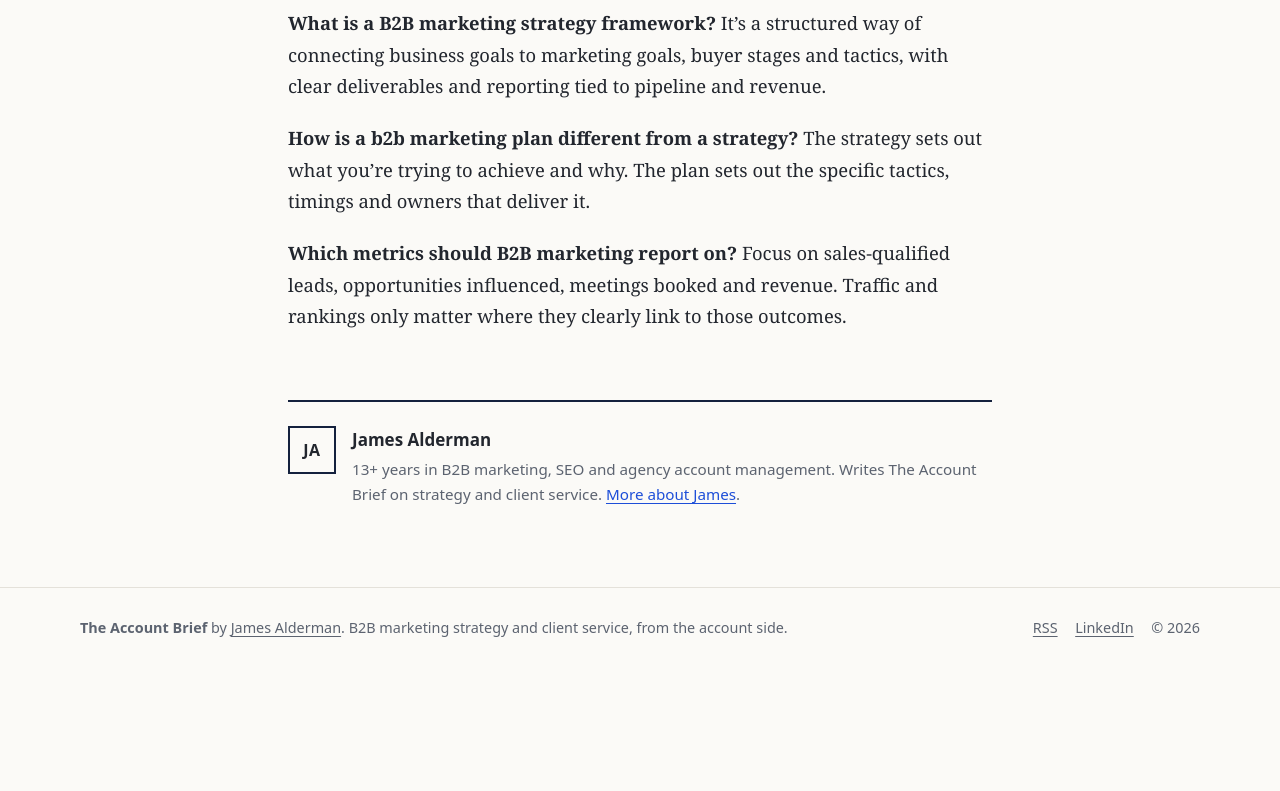
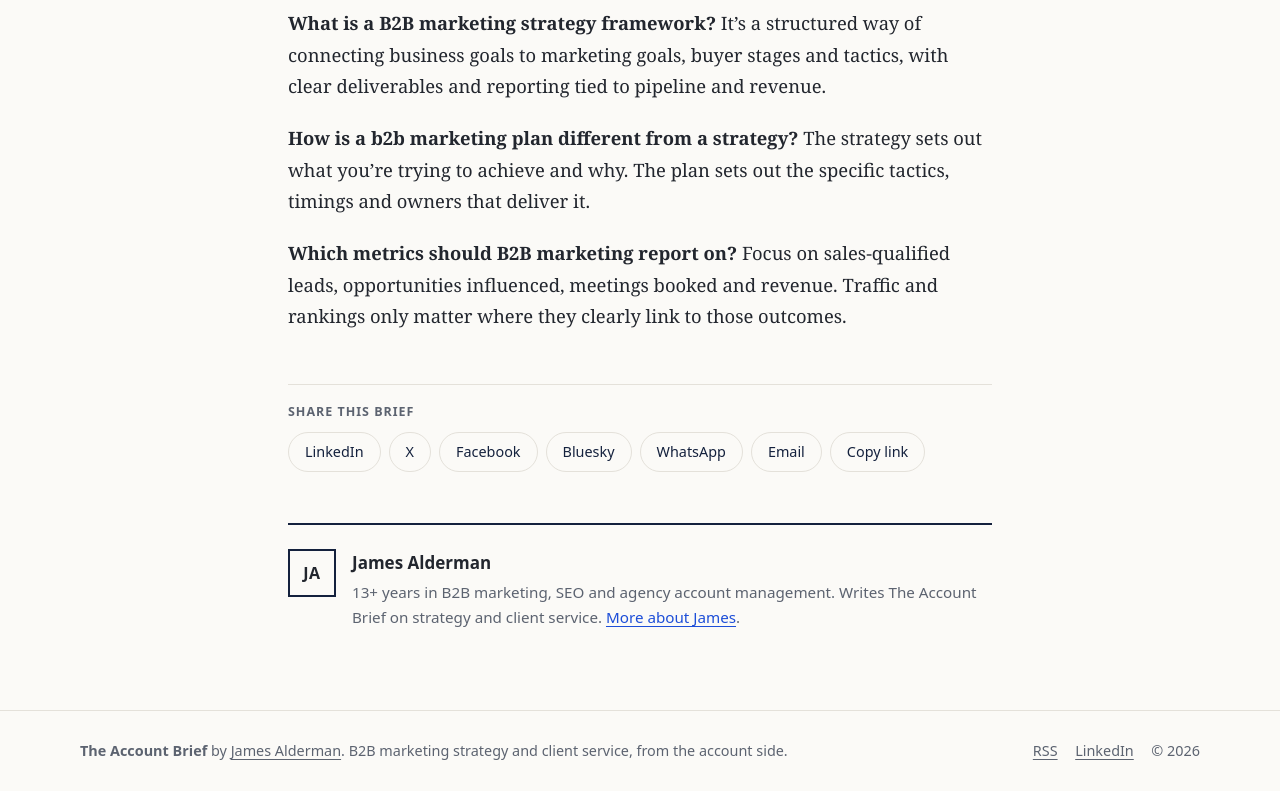
Before and after one commit to JAldo1980/theaccountbrief, an Astro site: page /b2b-marketing-strategy-framework in a window 1280 px wide. Shown: the part 5380-6171 px from the top of the page. Before the commit the page ends 6048 px from the top, so only its background shows below. Built offline with nearby package versions, Linux system fonts and the light colour scheme; Astro itself is replaced by a stand-in of ours.

Commit message:
Add share buttons to posts (LinkedIn, X, Facebook, Bluesky, WhatsApp, email, copy link)
Co-Authored-By: Claude Opus 5.5 <noreply@anthropic.com>
Claude-Session: https://claude.ai/code/session_01KH3NyNaSJLPY51NpRhxNgX

```diff
--- /dev/null
+++ b/src/components/ShareButtons.astro
@@ -0,0 +1,41 @@
+---
+// Plain share links: no third-party scripts, no tracking.
+interface Props { url: string; title: string; description?: string }
+const { url, title, description = '' } = Astro.props;
+const u = encodeURIComponent(url);
+const t = encodeURIComponent(title);
+const links = [
+  { name: 'LinkedIn', href: `https://www.linkedin.com/sharing/share-offsite/?url=${u}` },
+  { name: 'X', href: `https://x.com/intent/post?url=${u}&text=${t}` },
+  { name: 'Facebook', href: `https://www.facebook.com/sharer/sharer.php?u=${u}` },
+  { name: 'Bluesky', href: `https://bsky.app/intent/compose?text=${encodeURIComponent(`${title} ${url}`)}` },
+  { name: 'WhatsApp', href: `https://wa.me/?text=${encodeURIComponent(`${title} ${url}`)}` },
+  { name: 'Email', href: `mailto:?subject=${t}&body=${encodeURIComponent(`${description}\n\n${url}`)}` },
+];
+---
+<div class="share" data-url={url} data-title={title}>
+  <p class="share-label">Share this brief</p>
+  <ul>
+    <li class="share-native" hidden><button type="button" data-share-native>Share…</button></li>
+    {links.map((l) => (
+      <li><a href={l.href} target={l.name === 'Email' ? undefined : '_blank'} rel="noopener noreferrer" aria-label={`Share on ${l.name}`}>{l.name}</a></li>
+    ))}
+    <li><button type="button" data-copy-link>Copy link</button></li>
+  </ul>
+  <p class="share-status" role="status" aria-live="polite"></p>
+</div>
+<script is:inline>
+  document.querySelectorAll('.share').forEach((box) => {
+    const url = box.dataset.url, title = box.dataset.title, status = box.querySelector('.share-status');
+    const nativeBtn = box.querySelector('[data-share-native]');
+    if (navigator.share) {
+      nativeBtn.parentElement.hidden = false;
+      nativeBtn.addEventListener('click', () => navigator.share({ title, url }).catch(() => {}));
+    }
+    box.querySelector('[data-copy-link]').addEventListener('click', async () => {
+      try { await navigator.clipboard.writeText(url); status.textContent = 'Link copied.'; }
+      catch (e) { status.textContent = url; }
+      setTimeout(() => { status.textContent = ''; }, 3000);
+    });
+  });
+</script>
--- a/src/pages/[slug].astro
+++ b/src/pages/[slug].astro
@@ -2,6 +2,7 @@
 import { render } from 'astro:content';
 import Base from '../layouts/Base.astro';
 import PostList from '../components/PostList.astro';
+import ShareButtons from '../components/ShareButtons.astro';
 import { SITE, AUTHOR, categoryBySlug } from '../consts';
 import { getPublishedPosts, formatDate, readingTime, type Post } from '../lib/posts';
 
@@ -65,6 +66,7 @@ const schema = [
     <div class="prose narrow">
       <Content />
     </div>
+    <div class="narrow"><ShareButtons url={url} title={d.title} description={d.description} /></div>
     <aside class="author-box narrow" aria-label="About the author">
       <span class="brand-mark" aria-hidden="true">JA</span>
       <div>
--- a/src/styles/global.css
+++ b/src/styles/global.css
@@ -131,3 +131,14 @@ h3 { font-size: 1.25rem; margin: 1.8rem 0 0.5rem; }
   :root:not([data-theme='light']) .theme-toggle .sun { display: none; }
   :root:not([data-theme='light']) .theme-toggle .moon { display: block; }
 }
+
+/* Share */
+.share { border-top: 1px solid var(--line); padding-block: 1.25rem 0.5rem; }
+.share-label { font: 600 0.78rem/1.2 var(--sans); letter-spacing: 0.08em; text-transform: uppercase; color: var(--muted); margin: 0 0 0.75rem; }
+.share ul { display: flex; flex-wrap: wrap; gap: 0.5rem; list-style: none; margin: 0; padding: 0; }
+.share a, .share button {
+  display: inline-flex; align-items: center; min-height: 2.5rem; padding: 0 1rem; border: 1px solid var(--line); border-radius: 999px;
+  background: transparent; color: var(--ink); font: 500 0.9rem/1 var(--sans); text-decoration: none; cursor: pointer;
+}
+.share a:hover, .share button:hover { border-color: var(--ink); background: color-mix(in srgb, var(--hi) 22%, var(--paper)); }
+.share-status { min-height: 1.4em; margin: 0.5rem 0 0; font-size: 0.85rem; color: var(--muted); }
```
